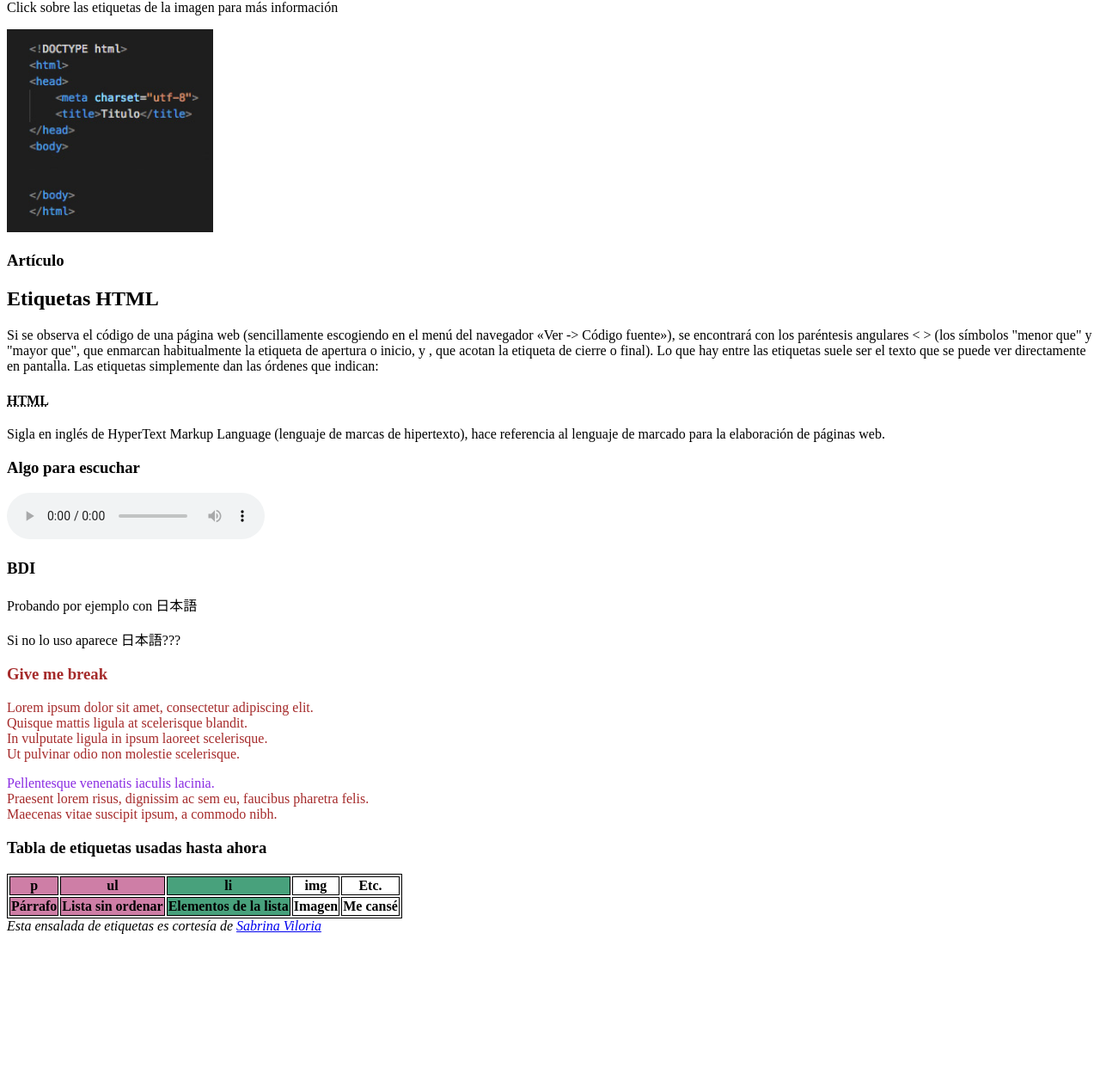
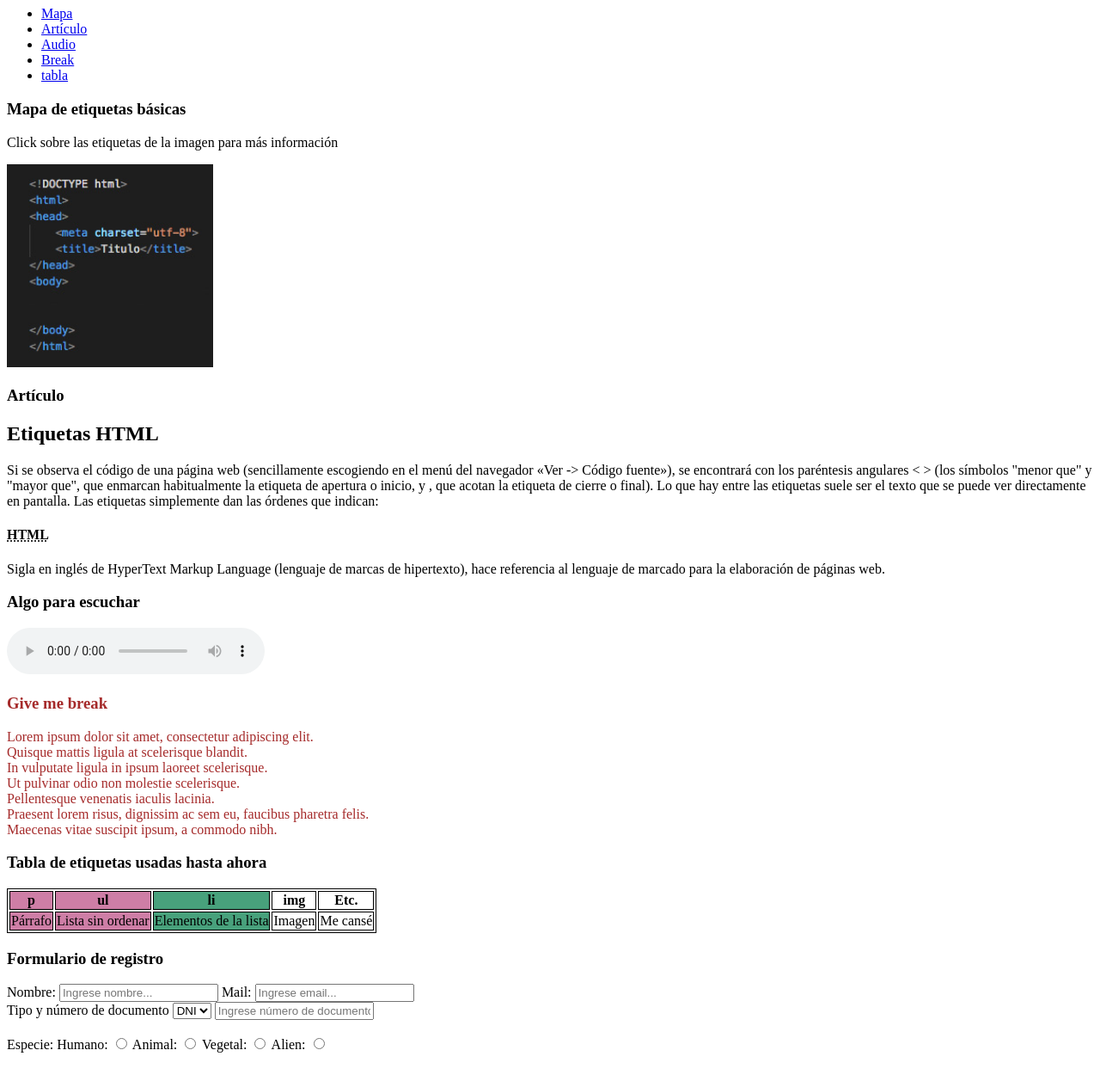
Before and after one commit to Wandering-Sayo/HTML_tags, a plain HTML site: page index.html in a window 1280 px wide. Shown: the part 271-1528 px from the top of the page at 86% size. Before the commit the page ends 1365 px from the top, so only its background shows below. Drawn offline with Linux system fonts and the light colour scheme.

Commit message:
Lista desplegable + input radio

```diff
--- a/index.html
+++ b/index.html
@@ -14,18 +14,35 @@
 <body>
     <h1>Etiquetas</h1>
     <p>Vamos a ver ejemplos de <b>etiquetas</b> usadas en <abbr title="Hypertext Markup Language">HTML</abbr>.</p>
+    <!--Lista ordenada de links-->
     <h3>Referencias</h3>
-    <!--Lista de links-->
-    <ul>
+
+    <!-- Menú de navegación a links externos (+lista ordenada) -->
+    <nav>
+	<ol>
           <li><a href="http://www.w3schools.com/html/" >w3schools</a></li>
           <li><a href="https://developer.mozilla.org/en-US/Learn/HTML" >Mozilla Developer Network</a></li>
           <li><a href="http://htmldog.com/guides/html/beginner/" >HTMLdog</a></li>
+    	</ol>
+     </nav>
+
+    <!-- Menú de navegación dentro del mismo archivo index (+lista no ordenada) -->
+    <nav>
+	<h2>Tipos de etiquetas exploradas en este projecto</h2>
+	<ul>
+	  <li><a href="#mapa" target="_self">Mapa</a></li>
+	  <li><a href="#articulo" target="_self">Artículo</a></li>
+	  <li><a href="#audio"  target="_self">Audio</a></li>
+	  <li><a href="#break" target="_self">Break</a></li>
+	  <li><a href="#tabla" target="_self">tabla</a></li>
 	</ul>
+    </nav>
 
     <!--Mapa clickeable-->
+    <div id="mapa">
       <h3>Mapa de etiquetas básicas</h3>
       <p>Click sobre las etiquetas de la imagen para más información</p>
-    <img src="img/mapa.jpg" width="240" height="236" alt="Mapa Base" usemap="#tagsmap">
+      <img src="img/mapa.jpg" width="240" height="236" alt="Mapa de etiquetas básicas" usemap="#tagsmap">
 
       <map name="tagsmap">
           <area shape="rect" coords="25,14,136,31" href="https://www.w3schools.com/tags/tag_doctype.asp" alt="DOCTYPE">
@@ -37,8 +54,10 @@
           <area shape="rect" coords="25,123,71,138" href="https://www.w3schools.com/tags/tag_body.asp" alt="body">
           <area shape="rect" coords="25,185,76,200" href="https://www.w3schools.com/tags/tag_body.asp" alt="body">
       </map>
+    </div>
 
     <!--Artículo con aside y de paso abreviaciones-->
+    <div id="articulo">
       <h3>Artículo</h3>
       <article>
           <h2>Etiquetas HTML</h2>
@@ -48,26 +67,30 @@
                   <p>Sigla en inglés de HyperText Markup Language (lenguaje de marcas de hipertexto), hace referencia al lenguaje de marcado para la elaboración de páginas web.</p>
               </aside>
       </article>
+    </div>
 
     <!--Insertar audios-->
+    <div id="audio">
       <h3>Algo para escuchar</h3>
       <audio controls>
             <source src="media/song.mp3" type="audio/mpeg">
       </audio>
+    </div>
 
-    <!--Esta no la entiendo-->
+
+    <!--Sirve para los lenguajes que se escriben de derecha a izquierda
     <h3>BDI</h3>
     <p>Probando por ejemplo con <bdi>日本語</bdi></p>
-    <p>Si no lo uso aparece 日本語???</p>
+    <p>Si no lo uso aparece 日本語???</p> -->
 
     <!--Divs y breaks-->
-    <div style="color:brown">
+    <div id="break" style="color:brown">
         <h3>Give me break</h3>
         <p>Lorem ipsum dolor sit amet, consectetur adipiscing elit.<br>
             Quisque mattis ligula at scelerisque blandit.<br>
             In vulputate ligula in ipsum laoreet scelerisque.<br>
-            Ut pulvinar odio non molestie scelerisque.
-            <div style="color:blueviolet">Pellentesque venenatis iaculis lacinia.</div>
+            Ut pulvinar odio non molestie scelerisque.<br>
+            Pellentesque venenatis iaculis lacinia.<br>
             Praesent lorem risus, dignissim ac sem eu, faucibus pharetra felis.<br>
             Maecenas vitae suscipit ipsum, a commodo nibh.<br>
 
@@ -75,6 +98,7 @@
     </div>
 
     <!--Tabla y cambio de estilo por columnas-->
+    <div id="tabla">
     <table>
         <h3>Tabla de etiquetas usadas hasta ahora</h3>
         <colgroup>
@@ -89,15 +113,40 @@
             <th>Etc.</th>
         </tr>
         <tr>
-            <th>Párrafo</th>
-            <th>Lista sin ordenar</th>
-            <th>Elementos de la lista</th>
-            <th>Imagen</th>
-            <th>Me cansé</th>
+            <td>Párrafo</td>
+            <td>Lista sin ordenar</td>
+            <td>Elementos de la lista</td>
+            <td>Imagen</td>
+            <td>Me cansé</td>
         </tr>
     </table>
+    </div>
+
+    <!-- Formulario con imput, lista desplegable, checkbox -->
+    <h3> Formulario de registro </h3>
+    <form>
+        Nombre: <input type="text" placeholder="Ingrese nombre..." required>
+        Mail: <input type="email" placeholder="Ingrese email..." required> <br>
+        Tipo y número de documento
+        <select>
+            <option value="dni">DNI</option>
+            <option value="ci">CI</option>
+            <option value="le">LE</option>
+            <option value="lc">LC</option>
+        </select>
+        <input type="int" placeholder="Ingrese número de documento..." required> <br>
+        <br>
+        Especie:
+            Humano: <input type="radio" value="Humano">
+            Animal: <input type="radio" value="Animal">
+            Vegetal: <input type="radio" value="Vegetal">
+            Alien: <input type="radio" value="Alien">
+    </form>
+
 
     <!--Footer solo para probar la etiqueta address-->
+    <br>
+    <br>
     <footer>
         <address>
             Esta ensalada de etiquetas es cortesía de <a href="mailto:yo@mail.com">Sabrina Viloria</a>
```
Lines whose indentation alone changed are shown as unchanged.
